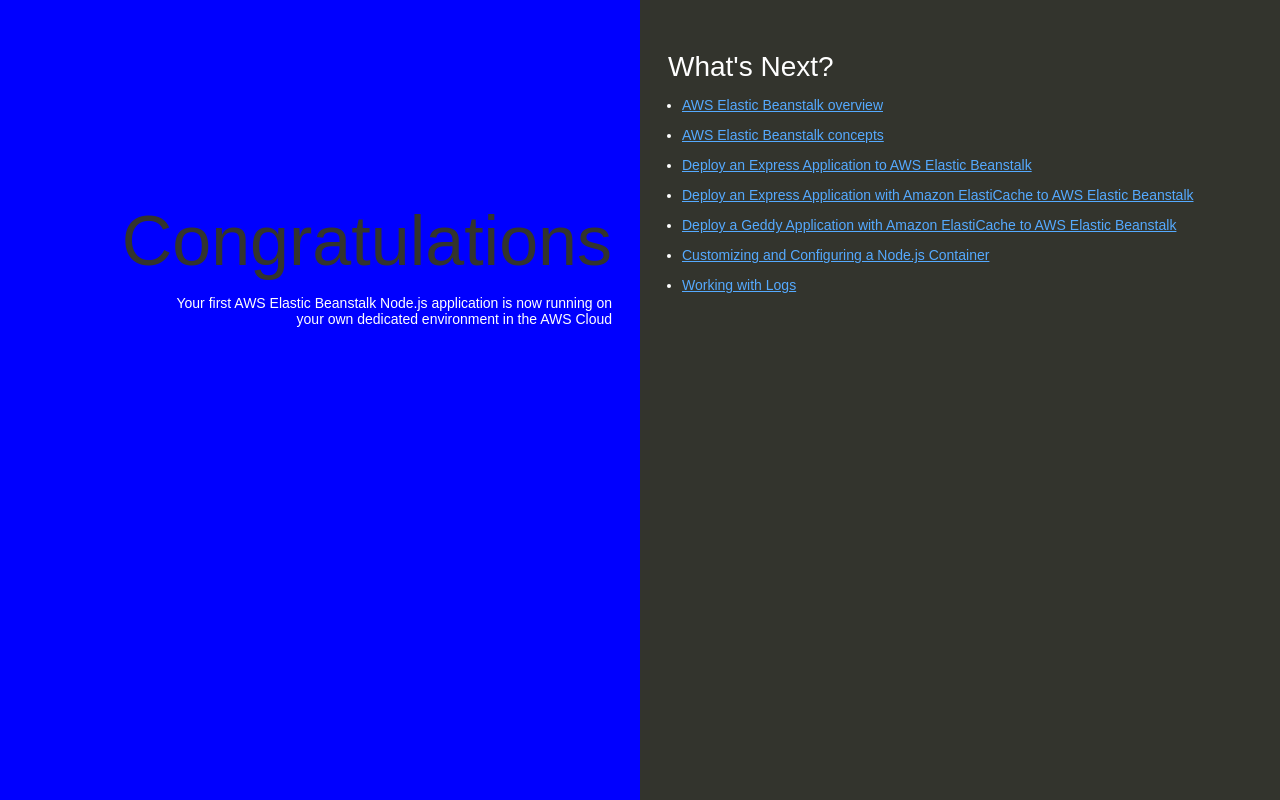
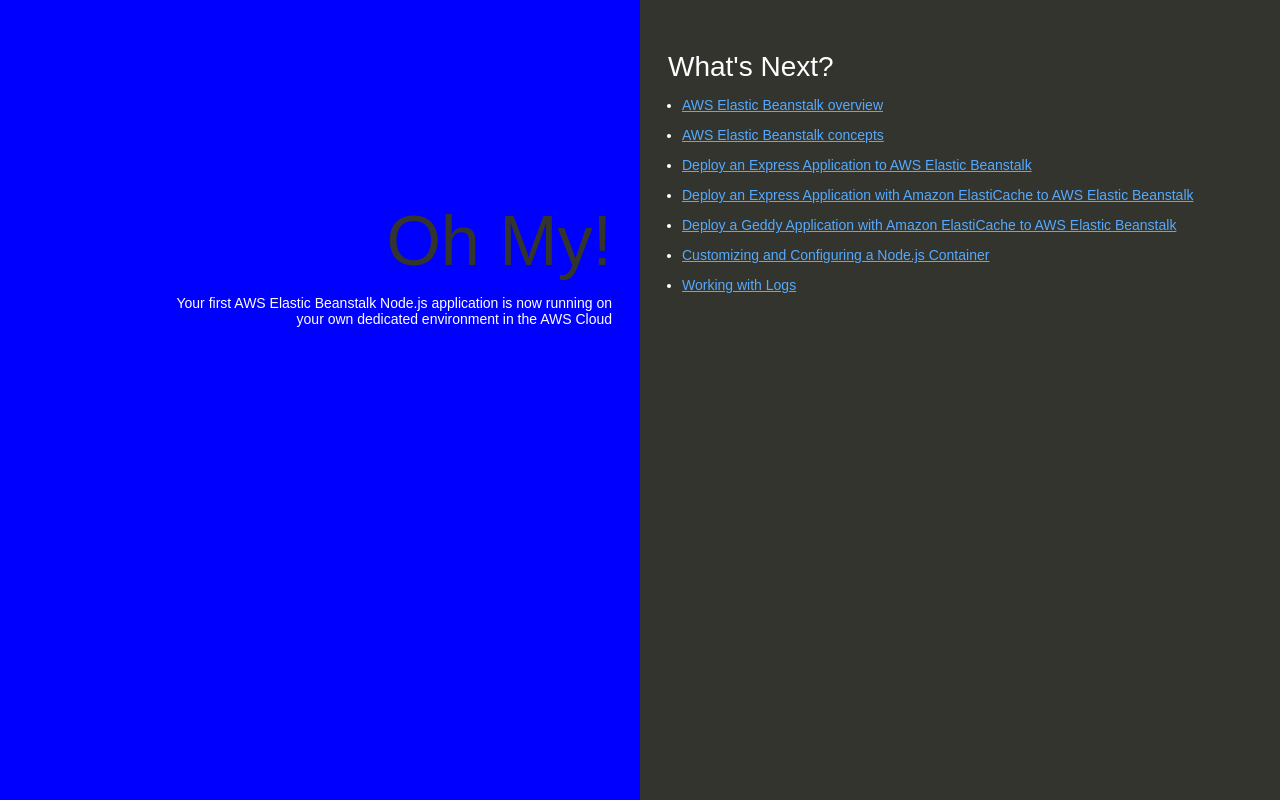
Before and after one commit to alekii/aws-cicd, a website: page index.html in a window 1280 px wide. Drawn offline with Linux system fonts and the light colour scheme.

Commit message:
fail codebuild

```diff
--- a/index.html
+++ b/index.html
@@ -74,7 +74,7 @@
   </head>
   <body>
     <div class="textColumn">
-      <h1>Congratulations</h1>
+      <h1>Oh My!</h1>
       <p>Your first AWS Elastic Beanstalk Node.js application is now running on your own dedicated environment in the AWS Cloud</p>
     </div>
     <div class="linksColumn">
```
